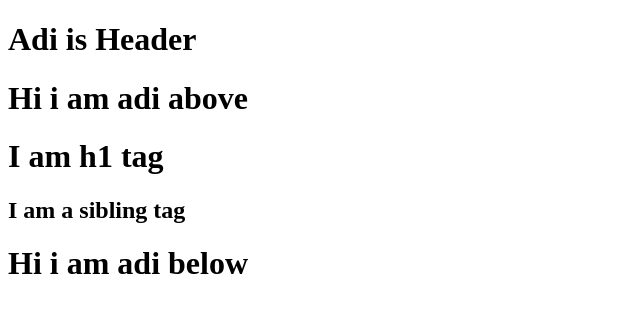
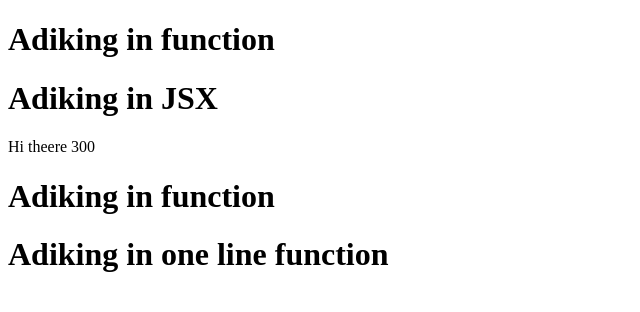
Before and after one commit to Adiking117/NAMASTE-REACT, a React (Vite) app: page / in a window 1280 px wide. Shown: the top 312 px of the page, without its empty margins (0-640 px from the left). Built offline with nearby package versions, Linux system fonts and the light colour scheme.

Commit message:
Lecture-3

```diff
--- a/App.js
+++ b/App.js
@@ -1,20 +1,72 @@
 import React from 'react';
 import ReactDOM  from 'react-dom/client';
 
-const parent = React.createElement(
-    "div",{id:"parent"},
-    React.createElement(
-        "div",{id:"child"},
-        [
-            React.createElement("h1",{},"I am h1 tag"),
-            React.createElement("h2",{},"I am a sibling tag"),
-        ]
-    )
-);
-const root = ReactDOM.createRoot(document.getElementById('root'))
-root.render(parent)
+// React element
 
-console.log(parent)
+// const heading = React.createElement("h1",{ id:"heading"},"Adiking came")
+
+// root.render(heading)
+
+// console.log(heading)
 
 
-// JSX exists because the code looks complicated
+// JSX => Not HTML inside JS
+
+// const heading = ( <h1 className="root">
+//     Adiking is hero</h1>
+// );
+// const root = ReactDOM.createRoot(document.getElementById("root"))
+// root.render(heading)
+// console.log(heading)
+
+
+
+// const fn = () => true;
+// const fn = () => { return true; };
+
+
+
+ // Functional Component which returns some JSX
+const Title = () =>{
+    return <h1>Adiking in function</h1>;
+};
+
+
+// const root = ReactDOM.createRoot(document.getElementById("root"))
+// root.render(<Title />)
+const title = (
+    <h1>Adiking in JSX</h1>
+)
+const spanya = <span> Hi theere </span>
+
+
+
+// component composition
+// const HeadingComponent = () => (
+//     <div id="container">
+//         <Title/>
+//         <h1 className='heading'>Adiking in one line function</h1>;
+//     </div>
+// );
+
+// const data = api.getData() // suppose this is a malicious api
+// jsx will sanitise this data
+
+
+
+// {} inside this any piece of js code will work
+const HeadingComponent = () => (
+    <div id="container">
+        <Title/>
+        {title}
+        {spanya}
+        {100 + 200}
+        {Title()}
+        {console.log("hey i am inside {} majja ali")}
+        <h1 className='heading'>Adiking in one line function</h1>
+    </div>
+);
+
+const root = ReactDOM.createRoot(document.getElementById("root"))
+root.render(<HeadingComponent />)
+// root.render(HeadingComponent())
--- a/index.html
+++ b/index.html
@@ -7,14 +7,14 @@
 </head>
 <link rel="stylesheet" href="./index.css"/>
 <body>
-    <div id="header">
+    <!-- <div id="header">
         <h1>Adi is Header</h1>
     </div>
-    <h1>Hi i am adi above</h1>
+    <h1>Hi i am adi above</h1> -->
     <div id="root">
         <h1>Adi is here</h1>
     </div>
-    <h1>Hi i am adi below</h1>
+    <!-- <h1>Hi i am adi below</h1> -->
     <script type="module" src="./App.js"></script>
 </body>
 </html>
--- a/package.json
+++ b/package.json
@@ -3,6 +3,8 @@
   "version": "1.0.0",
   "description": "adi is learning react",
   "scripts": {
+    "start":"parcel index.html",
+    "build":"parcel build index.html",
     "test": "jest"
   },
   "keywords": [
```
